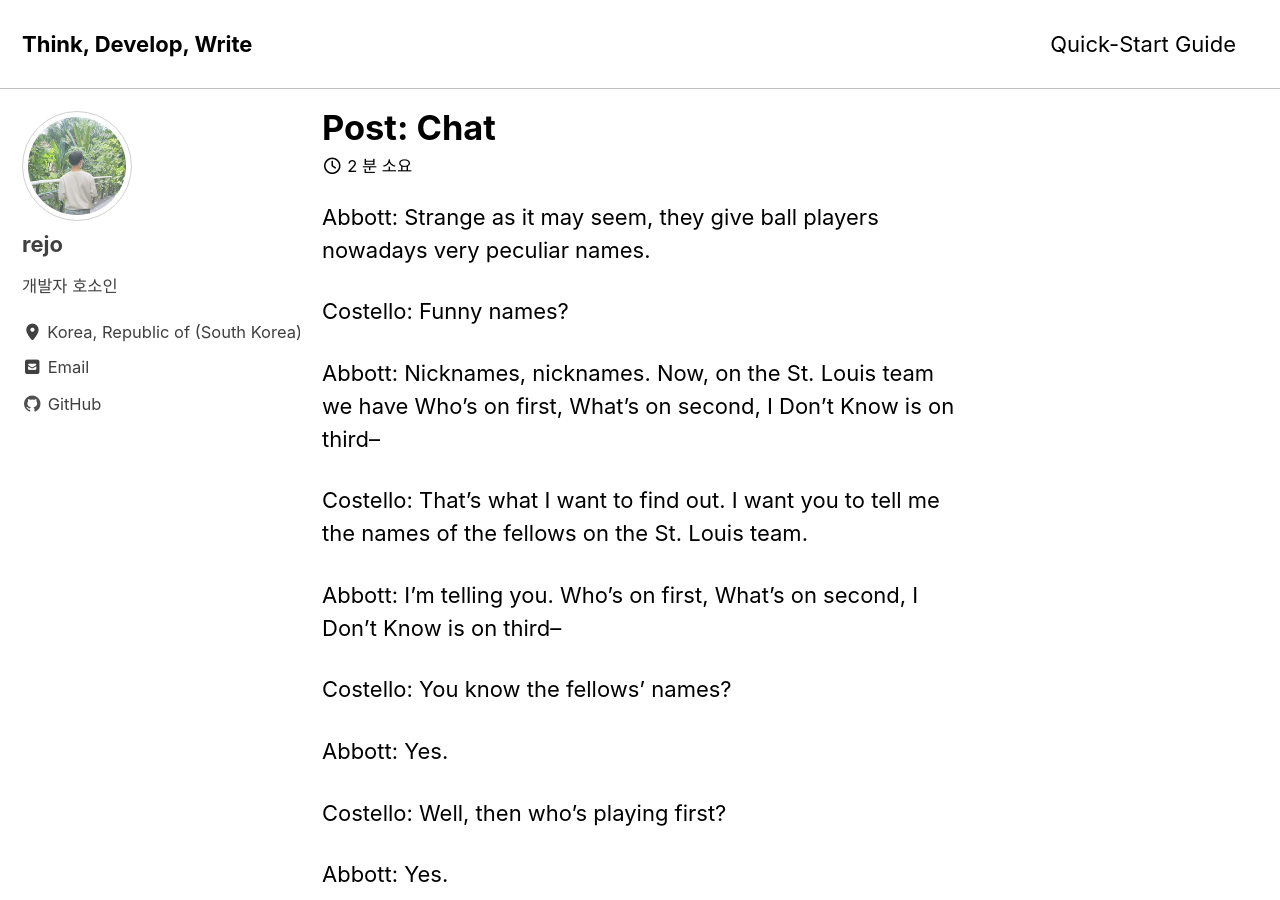
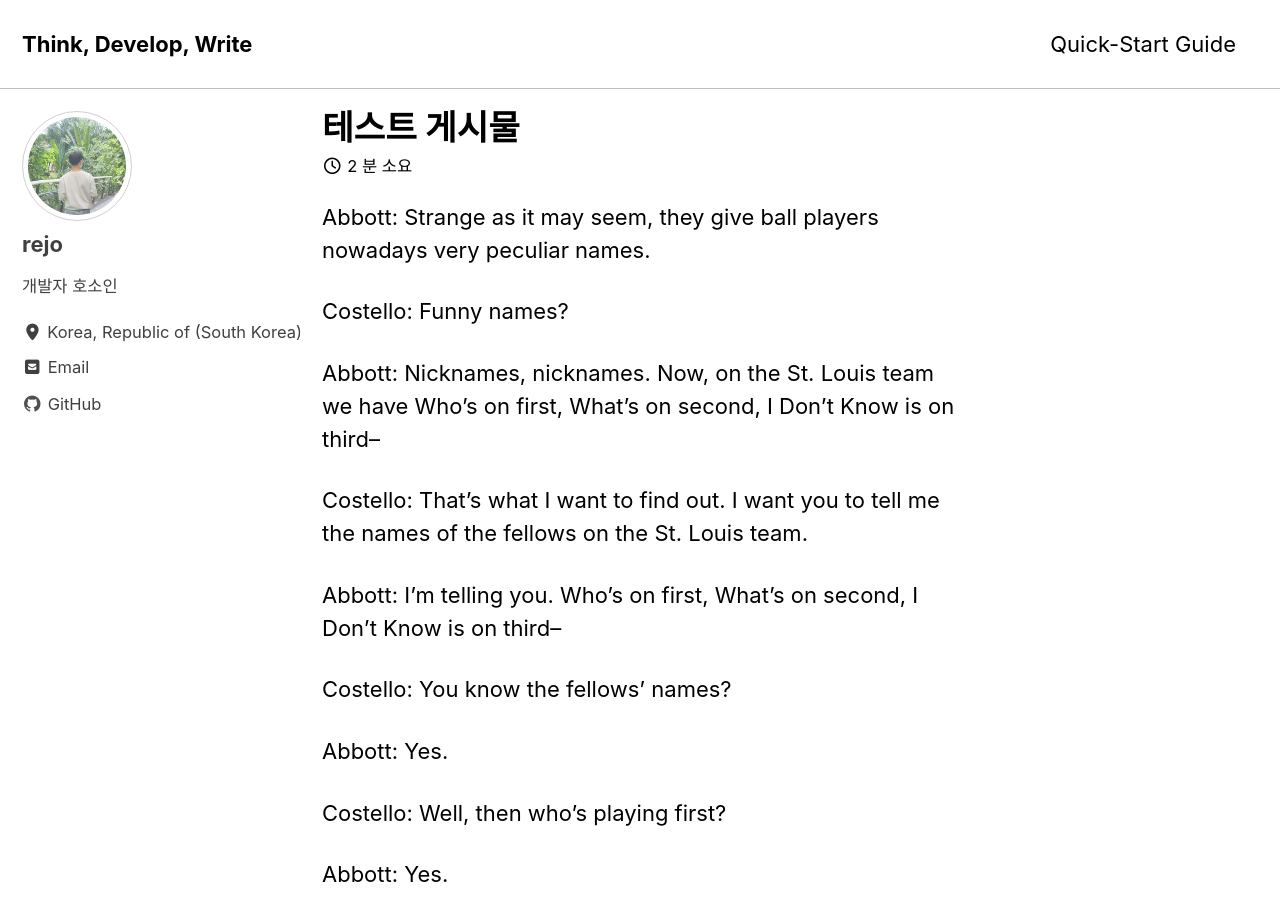
Before and after one commit to r3j0/r3j0.github.io, a Jekyll site: the page built from _posts/2024-12-25-post-chat.md, in a window 1280 px wide and 900 px high. Built offline with Jekyll 4.4.1, drawn with Linux system fonts in a browser that asks for light colours; cached includes are drawn as plain includes; some of the changed text lies outside the part shown.

Commit message:
add custom font & edit test post

```diff
--- a/_posts/2010-01-08-post-chat.md
+++ b/_posts/2024-12-25-post-chat.md
@@ -1,5 +1,5 @@
 ---
-title: "Post: Chat"
+title: "테스트 게시물"
 categories:
   - Post Formats
 tags:
--- a/_sass/minimal-mistakes/_variables.scss
+++ b/_sass/minimal-mistakes/_variables.scss
@@ -16,6 +16,7 @@
 $indent-var: 1.3em !default;
 
 /* system typefaces */
+$customFont: "TheJamsil5Bold";
 $serif: Georgia, Times, serif !default;
 $sans-serif: -apple-system, BlinkMacSystemFont, "Roboto", "Segoe UI",
   "Helvetica Neue", "Lucida Grande", Arial, sans-serif !default;
--- a/assets/css/main.scss
+++ b/assets/css/main.scss
@@ -7,3 +7,10 @@
 
 @import "minimal-mistakes/skins/{{ site.minimal_mistakes_skin | default: 'default' }}"; // skin
 @import "minimal-mistakes"; // main partials
+
+@font-face {
+    font-family: 'TheJamsil5Bold';
+    src: url('https://fastly.jsdelivr.net/gh/projectnoonnu/noonfonts_2302_01@1.0/TheJamsil5Bold.woff2') format('woff2');
+    font-weight: 700;
+    font-style: normal;
+}
```
